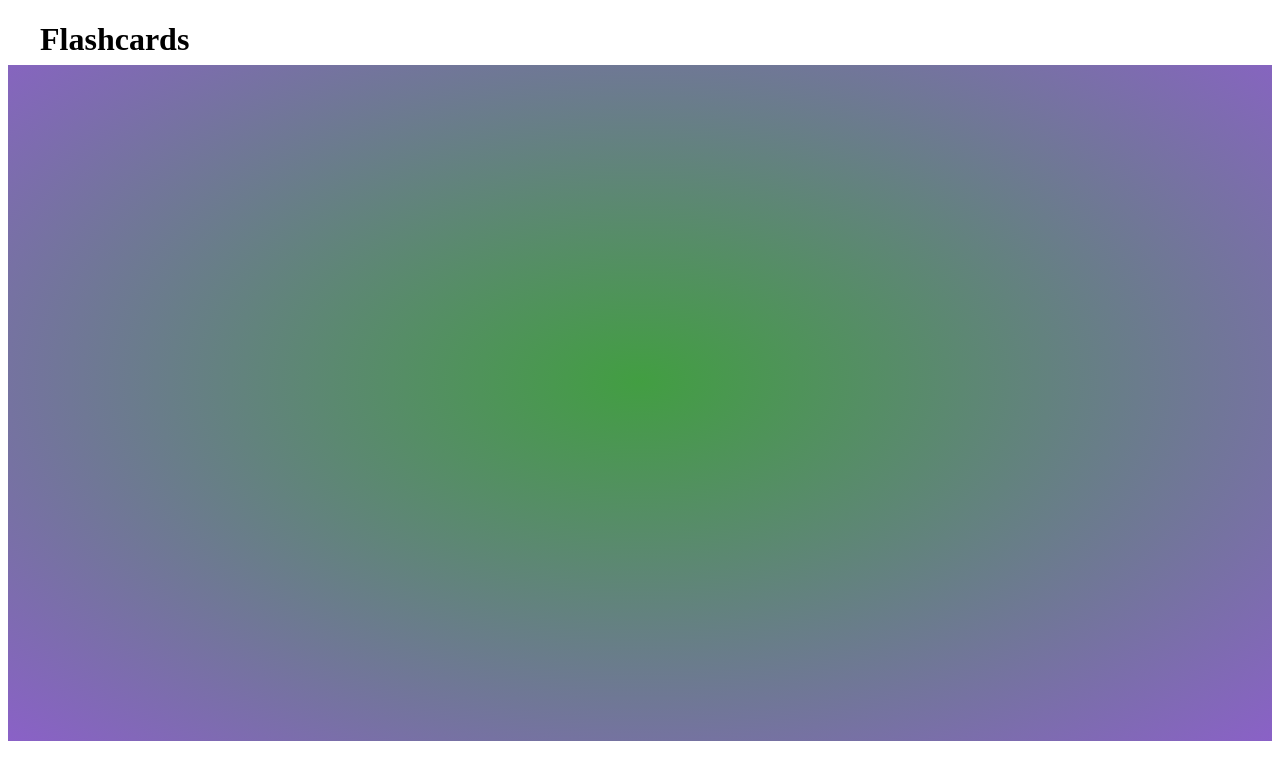
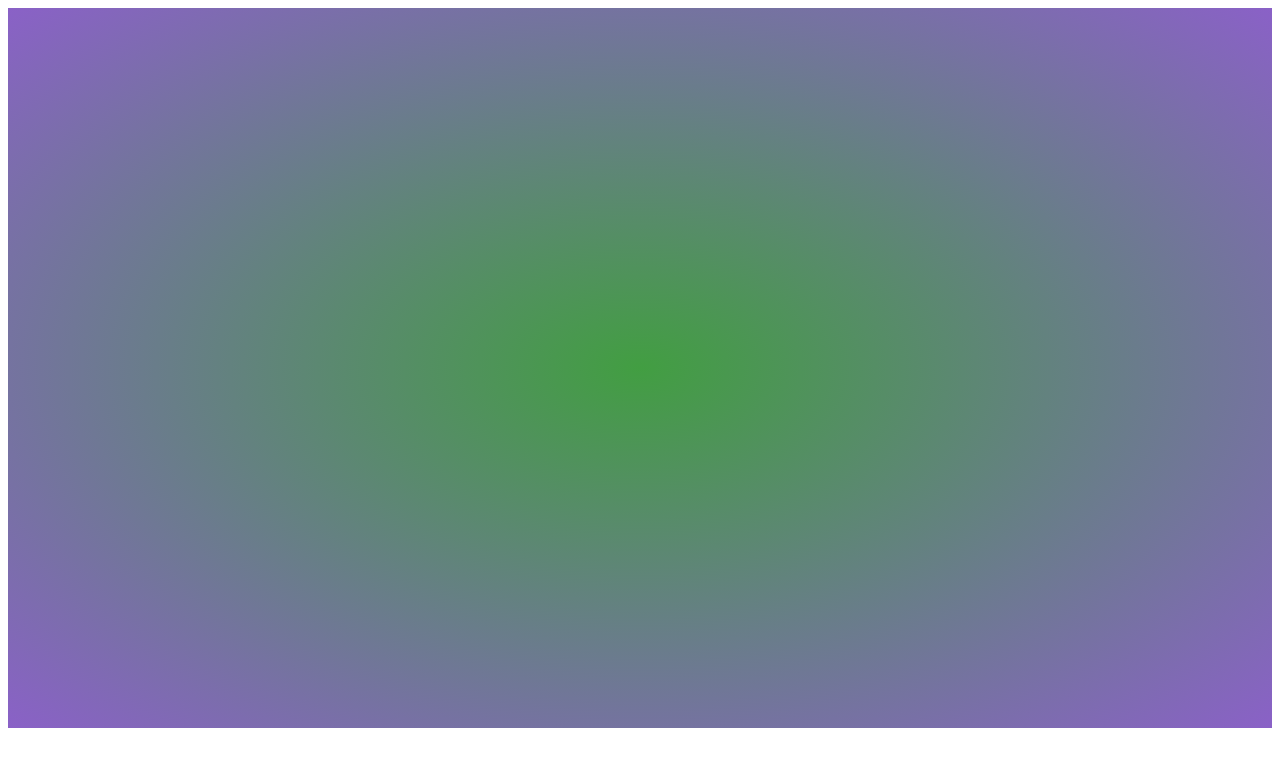
Before and after one commit to DanKlaver15/flashcards, a React (Create React App) app in the folder flashcards/: page / in a window 1280 px wide. Shown: the top 780 px of the page. Built offline with nearby package versions, Linux system fonts and the light colour scheme.

Commit message:
Removed unnecessary HTML code.

```diff
--- a/flashcards/src/components/TitleBar/titleBar.jsx
+++ b/flashcards/src/components/TitleBar/titleBar.jsx
@@ -3,12 +3,7 @@ import './titleBar.css';
 
 function TitleBar(props) {
    return (
-      <div className="row row-spacer">
-         <div className="col-md-12" style={{padding: 0}}>
-            <div className="titlebar-nav">
-               <h1>Flashcards</h1>
-            </div>
-         </div>
+		<div className="titlebar-nav">
 		</div>
 	);
 }
```
